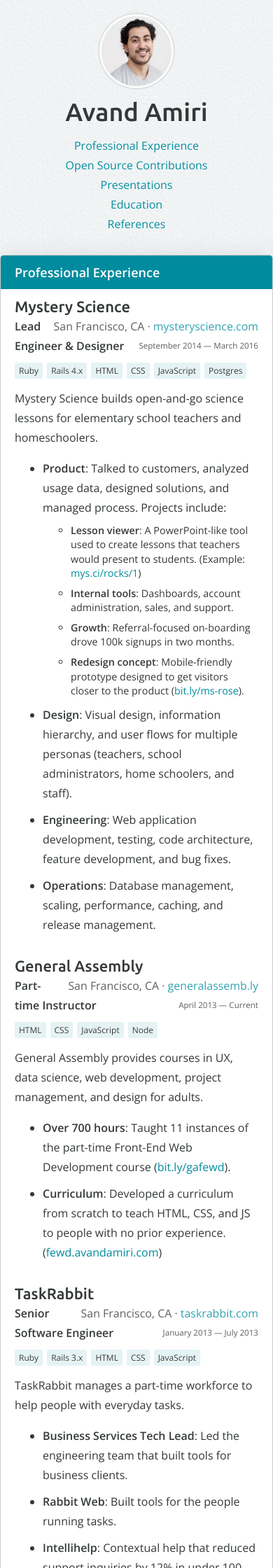
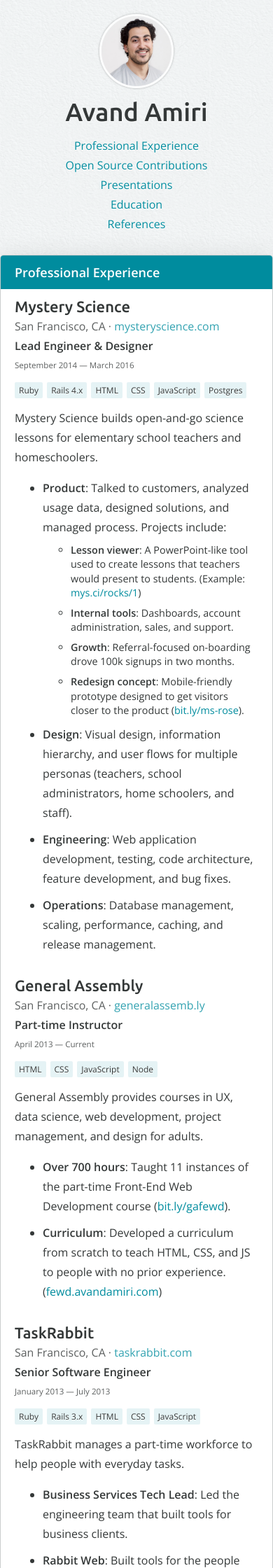
Before and after one commit to avand/avand.github.com, a Jekyll site: the page built from resume/index.html, in a window 390 px wide. Shown: the top 2240 px of the page at 70% size. Built offline with Jekyll 4.4.1, drawn with Linux system fonts in a browser that asks for light colours.

Commit message:
Some mobile styles for resume to make it suck less

```diff
--- a/stylesheets/resume.css
+++ b/stylesheets/resume.css
@@ -154,3 +154,12 @@
     padding-left: 25px;
   }
 }
+
+@media (max-width: 600px) {
+  h2 > span:last-child,
+  time {
+    display: block;
+    float: none;
+    margin-left: 0;
+  }
+}
```
